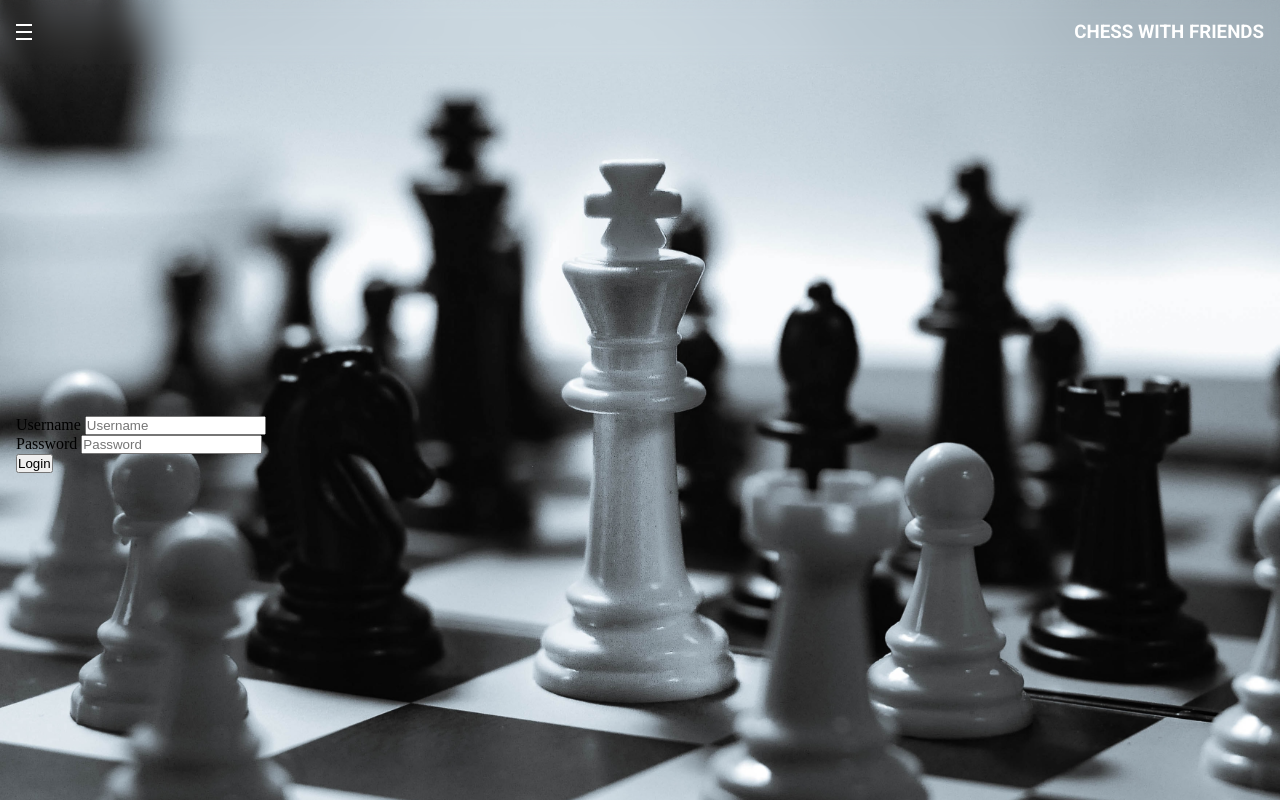
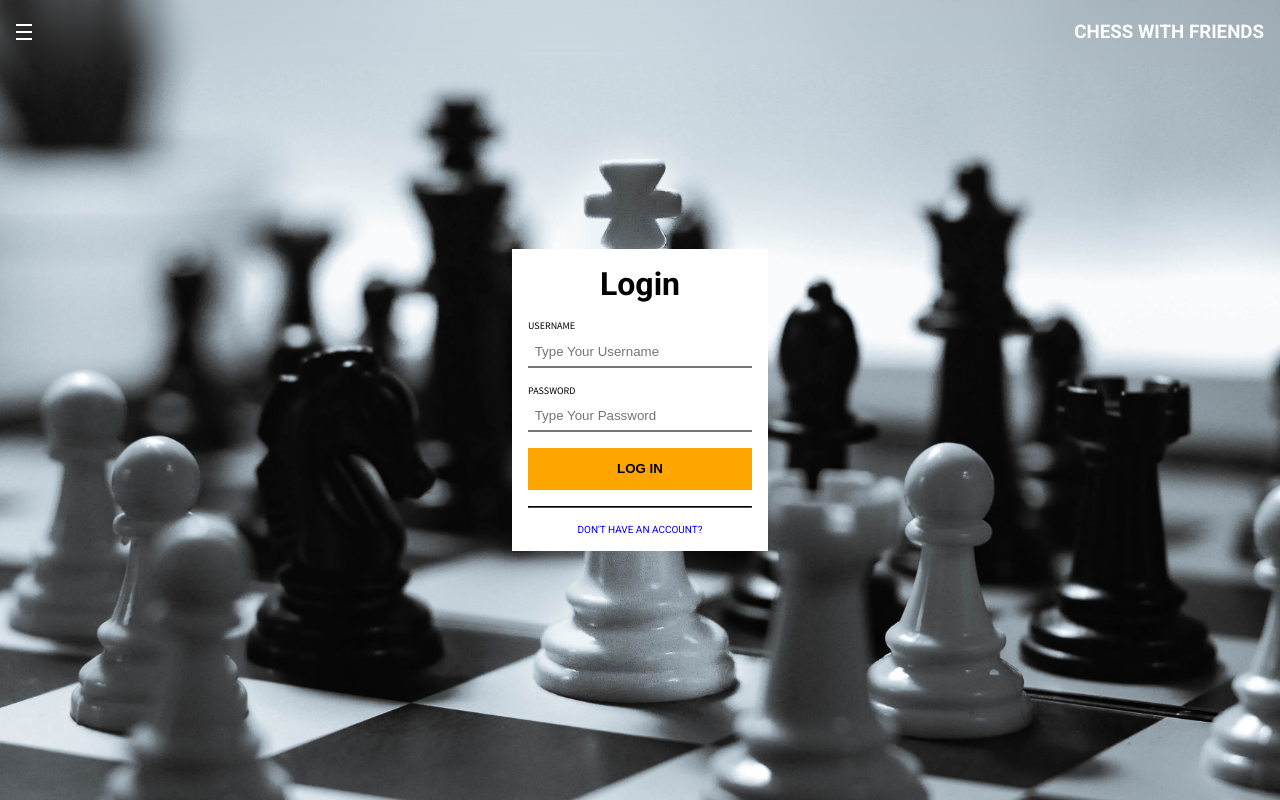
Before and after one commit to anthonystem/Chess-With-Friends, a PHP site: page /login.html in a window 1280 px wide. Run offline with PHP 8.4, Linux system fonts and the light colour scheme; some libraries are stand-ins or nearby versions.

Commit message:
Styled login form.

```diff
--- a/css/styles.css
+++ b/css/styles.css
@@ -70,7 +70,7 @@
     right: 100%;
     top: 0;
     width: 100%;
-    height: 100dvh;
+    height: 100vh;
     padding: 1rem;
     text-align: center;
     list-style-type: none;
@@ -101,17 +101,99 @@
 
 /* ########## Login Form ########## */
 .login {
+    display: flex;
+    justify-content: center;
+    align-items: center;
     background-image: url("../images/login-background.jpg");
     background-size: cover;
     background-repeat: no-repeat;
     background-position: 0;
-    height: 100dvh;
+    height: 100vh;
 }
 
 .login-section {
-    position: relative;
-    top: 50%;
+    width: 16rem;
+    margin: 1rem;
     padding: 1rem;
+    background-color: rgba(255, 255, 255, 1);
+    /*
+    background: rgb(255,255,255);
+    background: linear-gradient(180deg, rgba(255,255,255,1) 35%, rgba(169,169,169,1) 100%);
+    */
+}
+
+.login-section h2 {
+    text-align: center;
+    font-family: 'Roboto', sans-serif;
+    font-size: 2em;
+    margin-bottom: 1rem;
+}
+
+.form-element {
+    display: flex;
+    flex-direction: column;
+    width: 100%;
+    margin-bottom: 1rem;
+}
+
+.form-element label {
+    font-family: "Source Sans Pro", sans-serif;
+    text-transform: uppercase;
+    font-size: x-small;
+    margin-bottom: 0.5em;
+}
+
+.form-element input[type="text"],
+.form-element input[type="password"] {
+    outline: none;
+    padding-left: 0.5em;
+    padding-top: 0.5em;
+    padding-bottom: 0.5em;
+    border-top: none;
+    border-left: none;
+    border-right: none;
+    width: 100%;
+}
+
+.form-element input[type="text"]:focus,
+.form-element input[type="password"]:focus {
+    border: 1px solid orange;
+}
+
+.form-element button {
+    width: 100%;
+    background-color: orange;
+    border: none;
+    padding: 1em;
+    text-transform: uppercase;
+    font-weight: bold;
+    cursor: pointer;
+}
+
+.form-element button:hover {
+    background-color: gray;
+    color: white;
+}
+
+.login-signup {
+    text-align: center;
+}
+
+.login-section hr {
+    margin-top: 1rem;
+    margin-bottom: 1rem;
+    border-color: black;
+}
+
+.login-signup p {
+    font-family: "Roboto", sans-serif;
+    font-size: x-small;
+    text-transform: uppercase;
+}
+
+.login-signup a {
+    text-decoration: none;
+    color: #0000EE;
 }
 
 /* ########## Transitions & Animations ########## */
--- a/login.html
+++ b/login.html
@@ -31,19 +31,24 @@
         </nav>
         <main class="login">
             <section class="login-section">
+                <h2>Login</h2>
                 <form action="" method="POST">
                     <p class="form-element">
                         <label for="txtUsername">Username</label>
-                        <input type="text" name="txtUsername" placeholder="Username">
+                        <input type="text" name="txtUsername" placeholder="Type Your Username">
                     </p>
-                    <p>
+                    <p class="form-element">
                         <label for="txtPassword">Password</label>
-                        <input type="text" name="txtPassword" placeholder="Password">
+                        <input type="password" name="txtPassword" placeholder="Type Your Password">
                     </p>
-                    <p>
-                        <button type="submit">Login</button>
+                    <p class="form-element">
+                        <button type="submit">Log In</button>
                     </p>
                 </form>
+                <hr>
+                <div class="login-signup">
+                    <p><a href="#">Don't Have An Account?</a></p>
+                </div>
             </section>
         </main>
 
```
